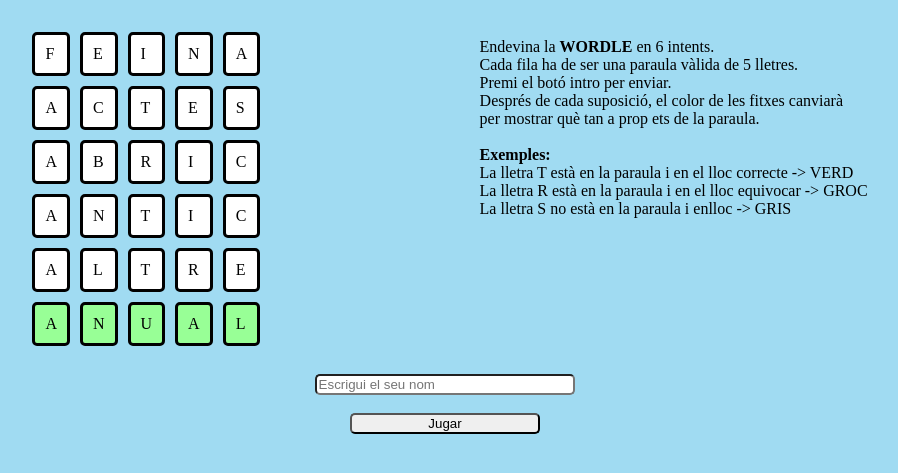
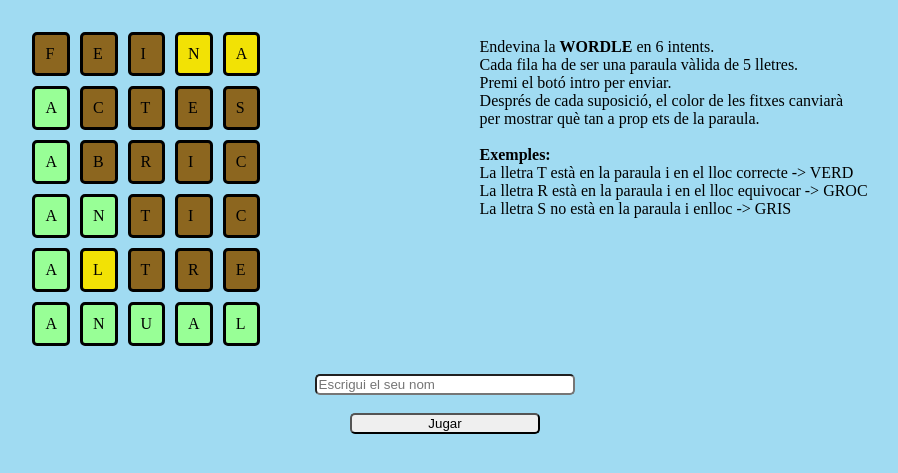
Before and after one commit to raul-garcia-sanchez/WordleProject, a PHP site: page /landingPage.php in a window 1280 px wide. Shown: the part 58-531 px from the top of the page, without its empty margins (195-1093 px from the left). Run offline with PHP 8.4, Linux system fonts and the light colour scheme.

Commit message:
Commit con la landingPage acabada, pendiente de revisión

```diff
--- a/landingPage.css
+++ b/landingPage.css
@@ -34,6 +34,114 @@ td{
     width: 15%;
     border-radius: 5px;
 }
+.alert {
+    margin: auto;
+    width: 30%;
+    visibility: hidden;
+    padding: 20px;
+    background-color: #3F8EBF;
+    color: white;
+  }
+
+  .closebtn {
+    margin-left: 15px;
+    color: white;
+    font-weight: bold;
+    float: right;
+    font-size: 22px;
+    line-height: 20px;
+    cursor: pointer;
+    transition: 0.3s;
+  }
+
+  .closebtn:hover {
+    color: black;
+  }
+/*
+Amarillo: #F2E205
+Marron: #8C661F
+Verde: #98ff96
+*/
+#row11{
+    background-color: #8C661F;
+}
+#row12{
+    background-color: #8C661F;
+}
+#row13{
+    background-color: #8C661F;
+}
+#row14{
+    background-color:  #F2E205;
+}
+#row15{
+    background-color:  #F2E205;
+}
+/*Fila 2*/
+#row21{
+    background-color:  #98ff96;
+}
+#row22{
+    background-color: #8C661F;
+}
+#row23{
+    background-color: #8C661F;
+}
+#row24{
+    background-color: #8C661F;
+}
+#row25{
+    background-color: #8C661F;
+}
+/*Fila 3*/
+#row31{
+    background-color:  #98ff96;
+}
+#row32{
+    background-color: #8C661F;
+}
+#row33{
+    background-color: #8C661F;
+}
+#row34{
+    background-color: #8C661F;
+}
+#row35{
+    background-color: #8C661F;
+}
+/*Fila 4*/
+#row41{
+    background-color:  #98ff96;
+}
+#row42{
+    background-color: #98ff96;
+}
+#row43{
+    background-color: #8C661F;
+}
+#row44{
+    background-color: #8C661F;
+}
+#row45{
+    background-color: #8C661F;
+}
+/*Fila 5*/
+#row51{
+    background-color:   #98ff96;
+}
+#row52{
+    background-color:  #F2E205;
+}
+#row53{
+    background-color: #8C661F;
+}
+#row54{
+    background-color: #8C661F;
+}
+#row55{
+    background-color: #8C661F;
+}
+/*Fila 6*/
 [id^="row6"]{
     background-color: #98ff96;
 }
--- a/landingPage.php
+++ b/landingPage.php
@@ -45,13 +45,36 @@
     <br>
 
     <form class="formName" method="POST">
-        <input class="inputName" type="text" name="" id="" placeholder="Escrigui el seu nom">
+        <input class="inputName" type="text" name="" id="inputName" placeholder="Escrigui el seu nom">
         <br>
-        <button class="btnSubmit" type="submit">Jugar</button>
+        <button class="btnSubmit" type="submit" id="btnSubmit" onclick="enviarPlayPage(event)" >Jugar</button>
     </form>
+    <br>
+    <div class="alert" id="alert">
+        <span class="closebtn" onclick="this.parentElement.style.visibility='hidden';">&times;</span>
+        Siusplau, introduiu un nom d'usuari per poder començar a jugar
+    </div>
 
     <script>
-        //Script per introduir paraules als recuadres
+        function enviarPlayPage(event) {
+            event.preventDefault();
+            const playerName = document.getElementById("inputName").value;
+            if (playerName.length == 0) {
+
+                if (document.getElementById("alert").style.visibility === 'hidden' || document.getElementById("alert").style.visibility.length==0){
+
+                    document.getElementById("alert").style.visibility = 'visible';
+                }
+                else{
+                    document.getElementById("alert").style.visibility = 'visible';
+                }
+            }
+            else{
+                window.location.href = "./playPage.php";
+            }
+        }
+
+        //Script per introduir paraules als recuadres de exemple
         document.getElementById("row11").innerHTML = "F";
         document.getElementById("row12").innerHTML = "E";
         document.getElementById("row13").innerHTML = "I";
```
